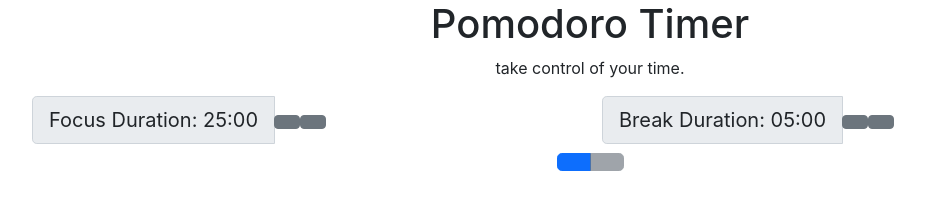
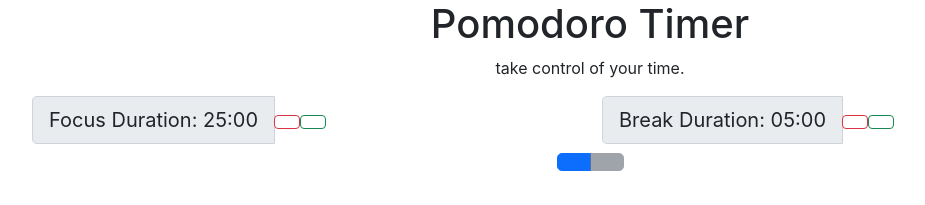
Before and after one commit to matthewgoicochea/pomodoro-timer, a React (Create React App) app: page / in a window 1280 px wide. Shown: the top 205 px of the page, without its empty margins (50-975 px from the left). Built offline with nearby package versions, Linux system fonts and the light colour scheme; a web font is replaced by a local one.

Commit message:
updated btn colors

```diff
--- a/src/App.css
+++ b/src/App.css
@@ -14,6 +14,10 @@ body {
     sans-serif;
   -webkit-font-smoothing: antialiased;
   -moz-osx-font-smoothing: grayscale;
+}
+
+.oi:hover {
+  color: #fff;
 }
 
 @media (prefers-reduced-motion: no-preference) {
--- a/src/BreakDuration.jsx
+++ b/src/BreakDuration.jsx
@@ -13,7 +13,7 @@ function BreakDuration({ state, onChange, breakDuration }) {
       <div className="input-group-append align-self-center">
         <button
           type="button"
-          className="btn btn-secondary"
+          className="btn btn-outline-danger text-danger"
           id="timerButton"
           data-testid="decrease-break"
           onClick={() =>
@@ -29,7 +29,7 @@ function BreakDuration({ state, onChange, breakDuration }) {
 
         <button
           type="button"
-          className="btn btn-secondary"
+          className="btn btn-outline-success text-success"
           id="timerButton"
           data-testid="increase-break"
           onClick={() =>
--- a/src/FocusDuration.jsx
+++ b/src/FocusDuration.jsx
@@ -13,7 +13,7 @@ function FocusDuration({ state, onChange, focusDuration }) {
       <div className="input-group-append align-self-center">
         <button
           type="button"
-          className="btn btn-secondary"
+          className="btn btn-outline-danger text-danger shadow-none"
           id="timerButton"
           data-testid="decrease-focus"
           onClick={() =>
@@ -29,7 +29,7 @@ function FocusDuration({ state, onChange, focusDuration }) {
 
         <button
           type="button"
-          className="btn btn-secondary"
+          className="btn btn-outline-success text-success shadow-none"
           id="timerButton"
           data-testid="increase-focus"
           onClick={() =>
```
